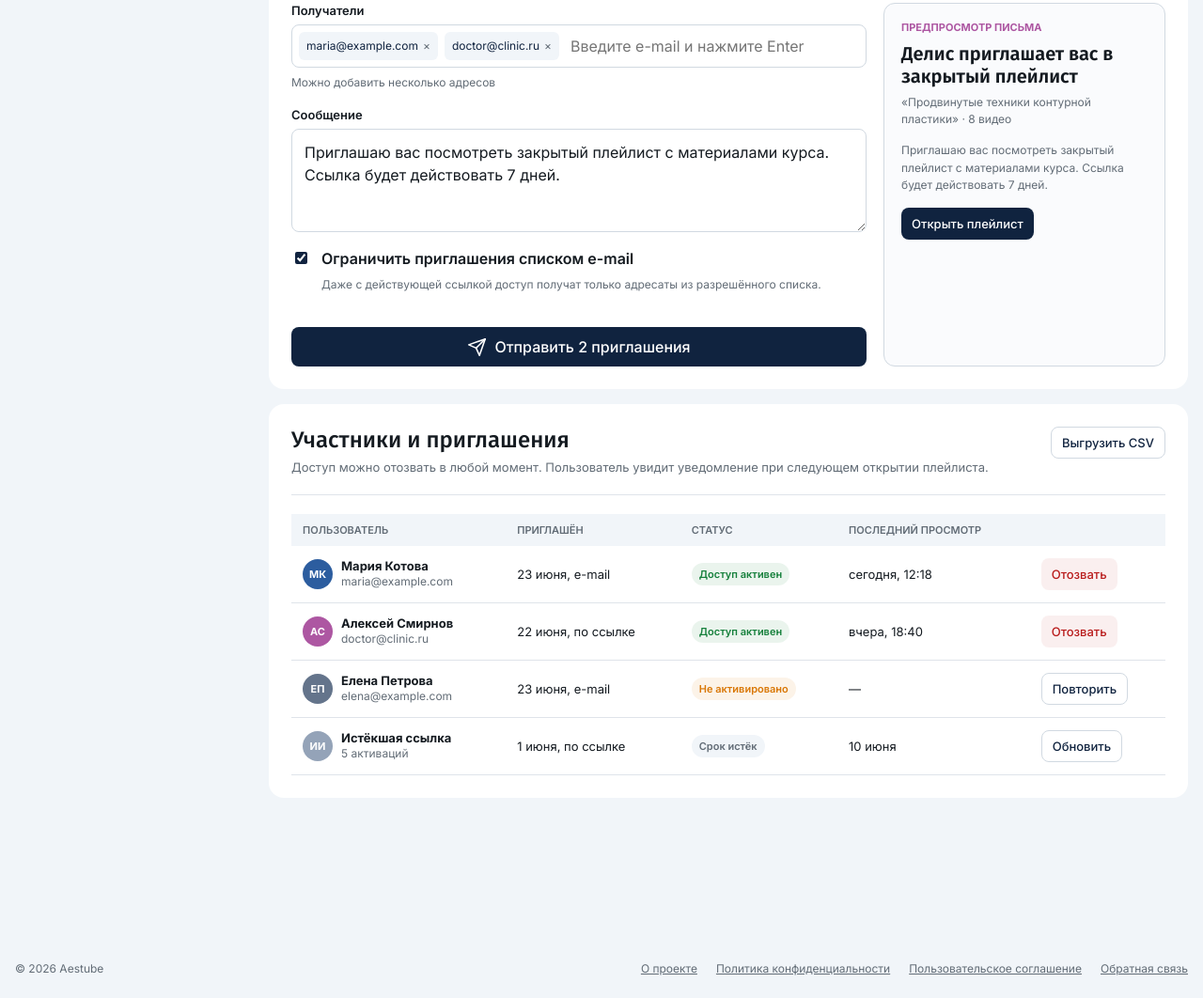
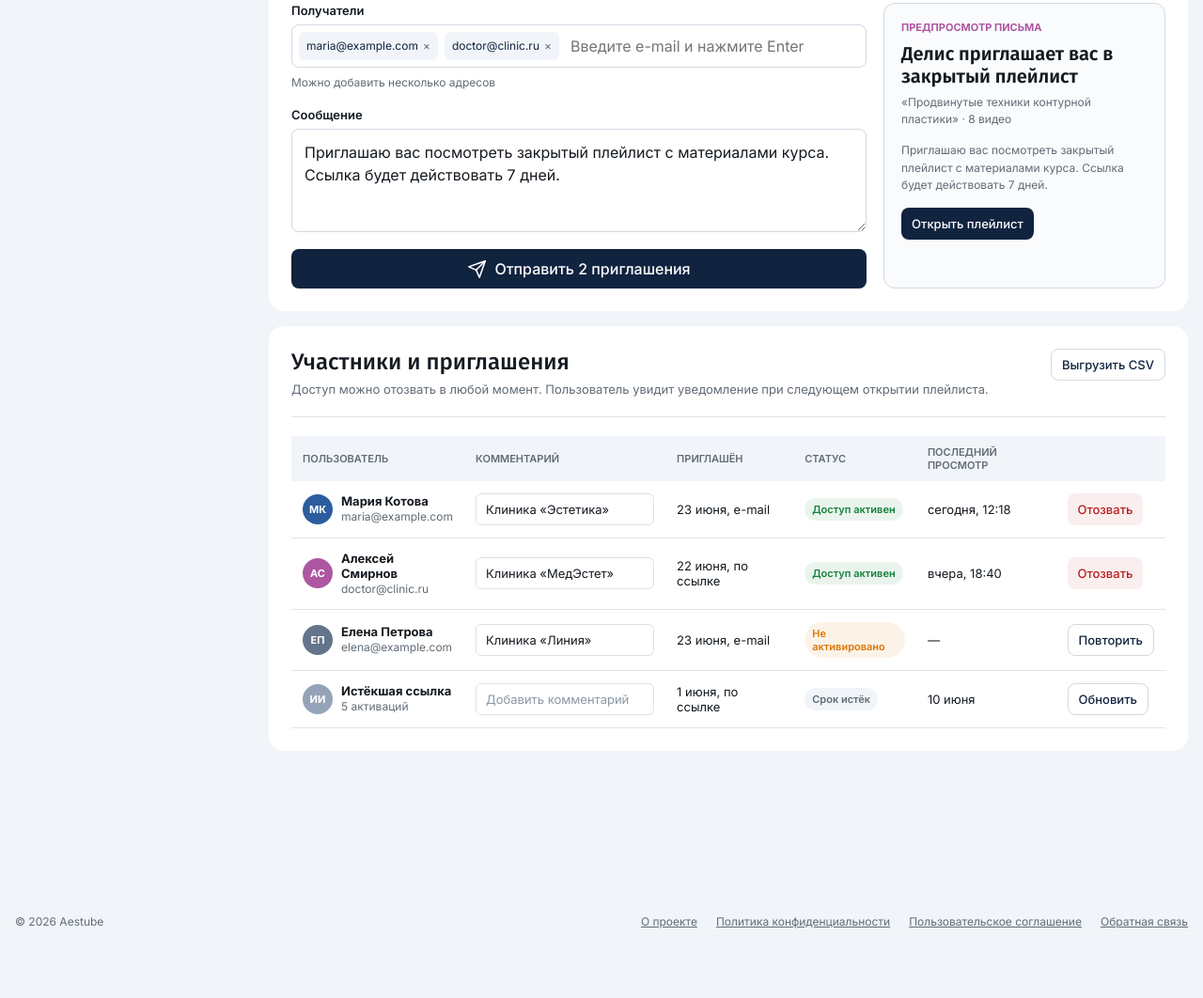
Before and after one commit to carstyling-ru/aestube, a plain HTML site: page edit.html in a window 1280 px wide. Shown: the part 1670-2732 px from the top of the page at 94% size. After the commit the page ends 2686 px from the top, so only its background shows below. Drawn offline with Linux system fonts and the light colour scheme.

Commit message:
Add comments to playlist invitations

```diff
--- /dev/null
+++ b/assets/playlist-members.css
@@ -0,0 +1,12 @@
+.member-comment {
+  width: 190px;
+  max-width: none;
+  padding: 8px 10px;
+  border: 1px solid #dce2ea;
+  border-radius: 6px;
+  background: #fff;
+  color: inherit;
+  font: inherit;
+}
+.member-comment:focus { outline: 2px solid #2c5d9f; outline-offset: 1px; }
+.member-comment::placeholder { color: #8c98a7; }
--- /dev/null
+++ b/assets/playlist-members.js
@@ -0,0 +1,14 @@
+(() => {
+  'use strict';
+  const key = 'aestube-playlist-member-comments-v1';
+  let comments = {};
+  try { comments = JSON.parse(localStorage.getItem(key)) || {}; } catch (_) {}
+  document.querySelectorAll('[data-member-comment]').forEach(input => {
+    const id = input.dataset.memberComment;
+    if (Object.prototype.hasOwnProperty.call(comments, id)) input.value = comments[id];
+    input.addEventListener('input', () => {
+      comments[id] = input.value;
+      try { localStorage.setItem(key, JSON.stringify(comments)); } catch (_) {}
+    });
+  });
+})();
--- a/edit.html
+++ b/edit.html
@@ -4,8 +4,10 @@
   <meta charset="utf-8"><meta name="viewport" content="width=device-width, initial-scale=1">
   <title>Редактирование плейлиста — Aestube</title>
   <link rel="stylesheet" href="assets/styles.css?v=20261118-plus-pro"><link rel="stylesheet" href="assets/community.css?v=20261118-plus-pro">
+  <link rel="stylesheet" href="assets/playlist-members.css?v=20261118">
   <script defer src="assets/app.js?v=20261109-levels-roles"></script>
   <script defer src="assets/community.js?v=20261118-author-assignments"></script>
+  <script defer src="assets/playlist-members.js?v=20261118"></script>
 <link rel="stylesheet" href="assets/notifications.css?v=20261103-notification-menu"><script defer src="assets/notifications.js?v=20261103-notification-menu"></script>
 </head>
 <body data-active="playlists">
@@ -55,7 +57,6 @@
           <div class="form-grid">
             <div class="field field--wide"><label>Получатели</label><div class="tags-input"><span class="email-tag">maria@example.com <button>×</button></span><span class="email-tag">doctor@clinic.ru <button>×</button></span><input placeholder="Введите e-mail и нажмите Enter"></div><span class="field__hint">Можно добавить несколько адресов</span></div>
             <div class="field field--wide"><label for="message">Сообщение</label><textarea id="message">Приглашаю вас посмотреть закрытый плейлист с материалами курса. Ссылка будет действовать 7 дней.</textarea></div>
-            <label class="access-option access-option--plain invite-email-limit field--wide"><input type="checkbox" checked><span><span class="access-option__title">Ограничить приглашения списком e-mail</span><span class="access-option__text">Даже с действующей ссылкой доступ получат только адресаты из разрешённого списка.</span></span></label>
             <div class="field field--wide"><button class="button button--primary" data-toast="Приглашения отправлены двум пользователям"><svg class="icon" viewBox="0 0 24 24"><path d="m22 2-7 20-4-9-9-4Z"/><path d="M22 2 11 13"/></svg>Отправить 2 приглашения</button></div>
           </div>
           <div class="email-preview"><div class="email-preview__eyebrow">Предпросмотр письма</div><h3>Делис приглашает вас в закрытый плейлист</h3><p>«Продвинутые техники контурной пластики» · 8 видео</p><p>Приглашаю вас посмотреть закрытый плейлист с материалами курса. Ссылка будет действовать 7 дней.</p><span class="button button--primary button--small">Открыть плейлист</span></div>
@@ -64,11 +65,11 @@
 
       <section class="panel" data-private-only>
         <div class="panel__head"><div><h2 class="panel__title">Участники и приглашения</h2><p class="panel__subtitle">Доступ можно отозвать в любой момент. Пользователь увидит уведомление при следующем открытии плейлиста.</p></div><div style="margin-left:auto"><button class="button button--outline button--small" data-toast="Список участников выгружен">Выгрузить CSV</button></div></div>
-        <div class="table-wrap"><table class="table"><thead><tr><th>Пользователь</th><th>Приглашён</th><th>Статус</th><th>Последний просмотр</th><th></th></tr></thead><tbody>
-          <tr><td><div class="person"><span class="person__avatar">МК</span><div><strong>Мария Котова</strong><div class="field__hint">maria@example.com</div></div></div></td><td>23 июня, e-mail</td><td><span class="status status--active">Доступ активен</span></td><td>сегодня, 12:18</td><td><button class="button button--danger button--small" data-toast="Доступ Марии отозван">Отозвать</button></td></tr>
-          <tr><td><div class="person"><span class="person__avatar" style="background:#ad57a2">АС</span><div><strong>Алексей Смирнов</strong><div class="field__hint">doctor@clinic.ru</div></div></div></td><td>22 июня, по ссылке</td><td><span class="status status--active">Доступ активен</span></td><td>вчера, 18:40</td><td><button class="button button--danger button--small" data-toast="Доступ Алексея отозван">Отозвать</button></td></tr>
-          <tr><td><div class="person"><span class="person__avatar" style="background:#64748b">ЕП</span><div><strong>Елена Петрова</strong><div class="field__hint">elena@example.com</div></div></div></td><td>23 июня, e-mail</td><td><span class="status status--waiting">Не активировано</span></td><td>—</td><td><button class="button button--outline button--small" data-toast="Приглашение отправлено повторно">Повторить</button></td></tr>
-          <tr><td><div class="person"><span class="person__avatar" style="background:#94a3b8">ИИ</span><div><strong>Истёкшая ссылка</strong><div class="field__hint">5 активаций</div></div></div></td><td>1 июня, по ссылке</td><td><span class="status status--expired">Срок истёк</span></td><td>10 июня</td><td><button class="button button--outline button--small" data-toast="Создана новая ссылка">Обновить</button></td></tr>
+        <div class="table-wrap"><table class="table"><thead><tr><th>Пользователь</th><th>Комментарий</th><th>Приглашён</th><th>Статус</th><th>Последний просмотр</th><th></th></tr></thead><tbody>
+          <tr><td><div class="person"><span class="person__avatar">МК</span><div><strong>Мария Котова</strong><div class="field__hint">maria@example.com</div></div></div></td><td><input class="member-comment" data-member-comment="maria" aria-label="Комментарий для Марии Котовой" value="Клиника «Эстетика»" placeholder="Добавить комментарий" maxlength="150"></td><td>23 июня, e-mail</td><td><span class="status status--active">Доступ активен</span></td><td>сегодня, 12:18</td><td><button class="button button--danger button--small" data-toast="Доступ Марии отозван">Отозвать</button></td></tr>
+          <tr><td><div class="person"><span class="person__avatar" style="background:#ad57a2">АС</span><div><strong>Алексей Смирнов</strong><div class="field__hint">doctor@clinic.ru</div></div></div></td><td><input class="member-comment" data-member-comment="alexey" aria-label="Комментарий для Алексея Смирнова" value="Клиника «МедЭстет»" placeholder="Добавить комментарий" maxlength="150"></td><td>22 июня, по ссылке</td><td><span class="status status--active">Доступ активен</span></td><td>вчера, 18:40</td><td><button class="button button--danger button--small" data-toast="Доступ Алексея отозван">Отозвать</button></td></tr>
+          <tr><td><div class="person"><span class="person__avatar" style="background:#64748b">ЕП</span><div><strong>Елена Петрова</strong><div class="field__hint">elena@example.com</div></div></div></td><td><input class="member-comment" data-member-comment="elena" aria-label="Комментарий для Елены Петровой" value="Клиника «Линия»" placeholder="Добавить комментарий" maxlength="150"></td><td>23 июня, e-mail</td><td><span class="status status--waiting">Не активировано</span></td><td>—</td><td><button class="button button--outline button--small" data-toast="Приглашение отправлено повторно">Повторить</button></td></tr>
+          <tr><td><div class="person"><span class="person__avatar" style="background:#94a3b8">ИИ</span><div><strong>Истёкшая ссылка</strong><div class="field__hint">5 активаций</div></div></div></td><td><input class="member-comment" data-member-comment="expired" aria-label="Комментарий для истёкшей ссылки" placeholder="Добавить комментарий" maxlength="150"></td><td>1 июня, по ссылке</td><td><span class="status status--expired">Срок истёк</span></td><td>10 июня</td><td><button class="button button--outline button--small" data-toast="Создана новая ссылка">Обновить</button></td></tr>
         </tbody></table></div>
       </section>
 
```
